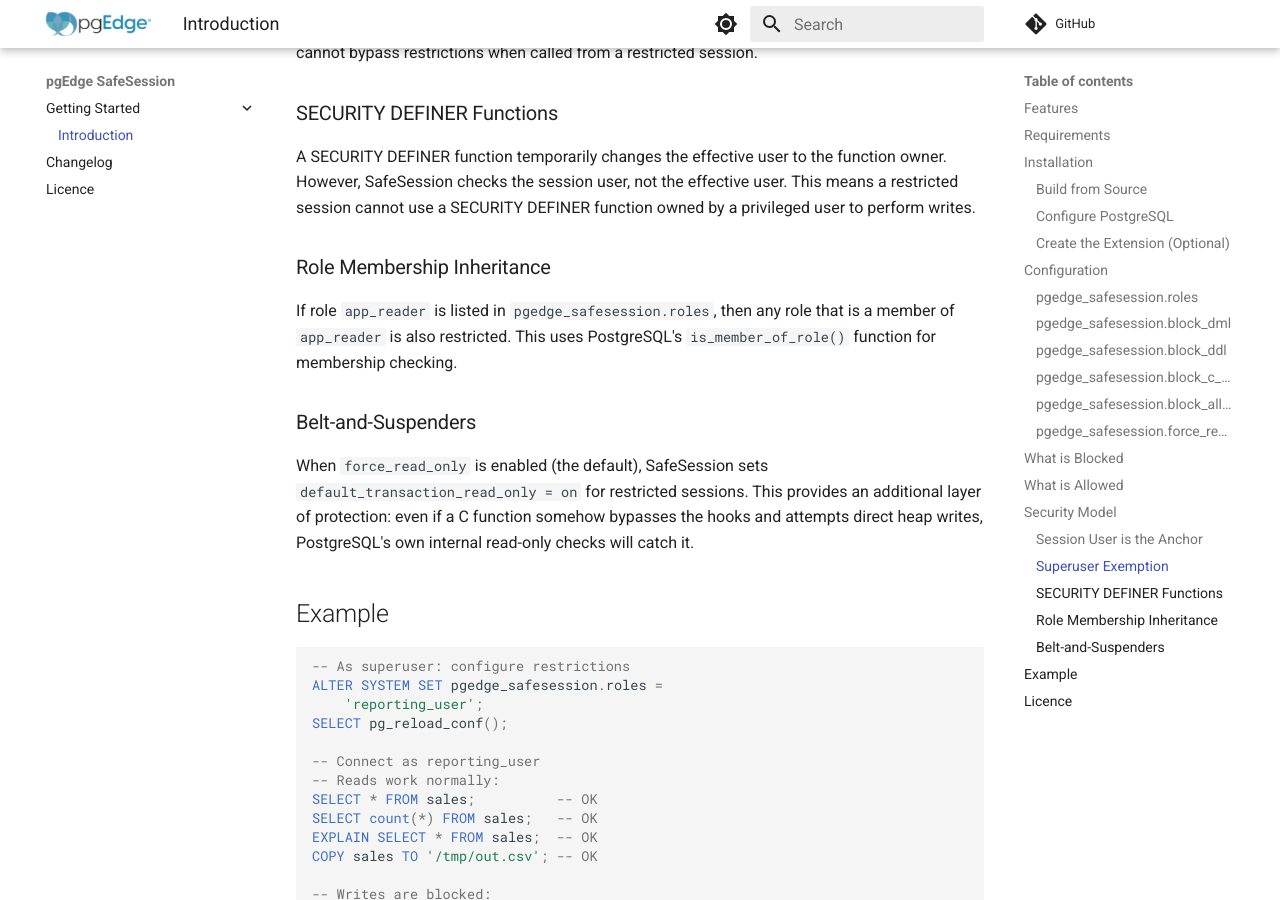
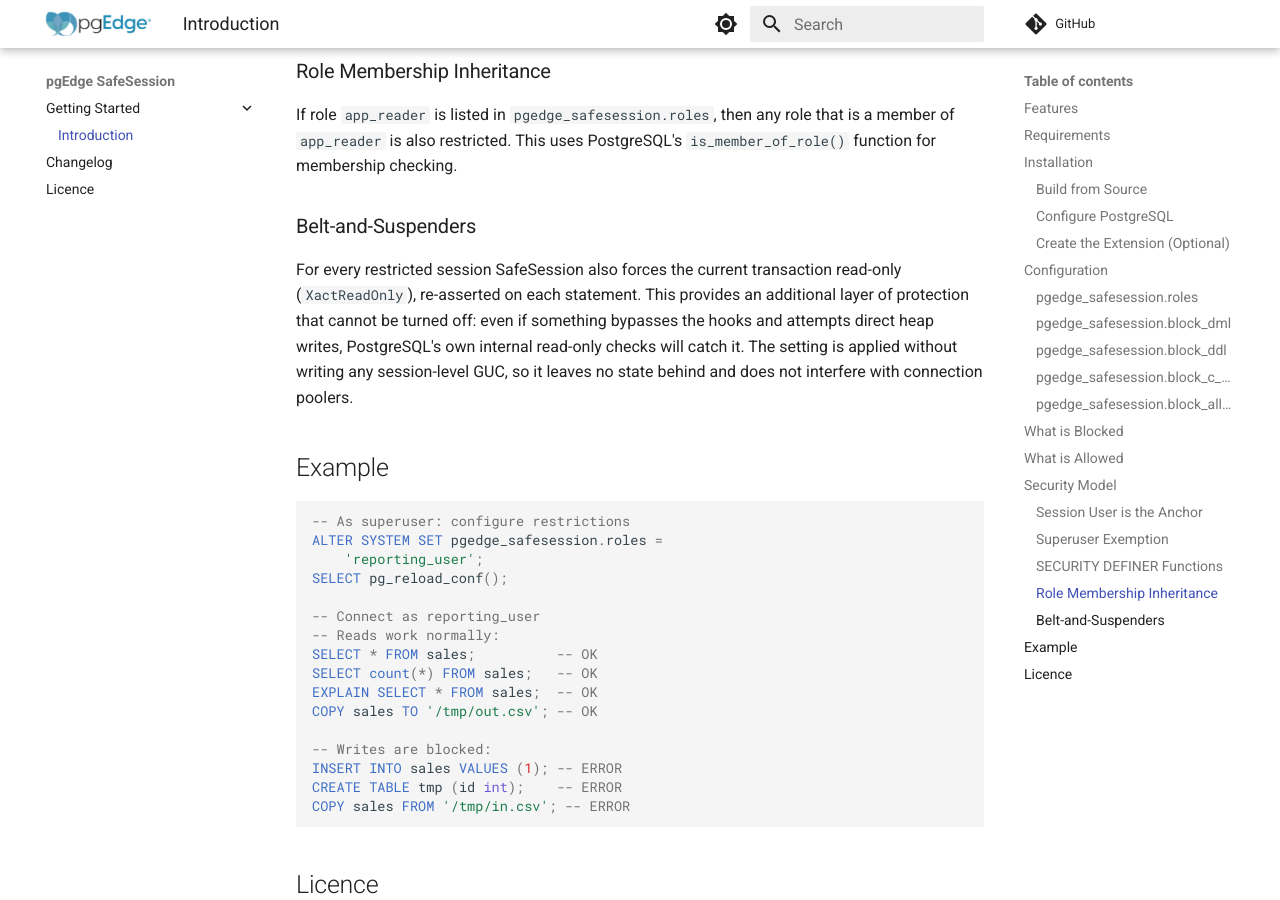
Before and after one commit to pgEdge/pgedge-safesession, an MkDocs documentation site: the page built from docs/index.md, in a window 1280 px wide and 900 px high, scrolled down 4234 px. Built offline with MkDocs 1.6.1 and Material for MkDocs 9.7.7, drawn with Linux system fonts in a browser that asks for light colours; comment, search, counter and statistics services are not loaded; some of the changed text lies outside the part shown.

Commit message:
Make read-only enforcement unconditional; stop writing session GUCs
Enforcement previously depended on force_read_only, and when it was on
manage_read_only_state() wrote default_transaction_read_only at session
scope and tracked it with a static flag. That flag was not transactional,
so it desynced from the GUC after a rollback; the session-level GUC was
left modified, which could leave a session stuck read-only for its
lifetime; and the footprint is why DISCARD ALL and RESET ALL had to be
blocked, breaking connection poolers.

Force the current transaction read-only directly instead: set
XactReadOnly on every executed statement and utility command for a
restricted session, unconditionally, and never touch
default_transaction_read_only. XactReadOnly is transaction-scoped and
reset from the GUC at each transaction start, so re-asserting it per
statement keeps the transaction read-only with no session-level state and
nothing to desync. A session that is not restricted is left alone, so a
user's own BEGIN READ ONLY is not overridden.

This removes the force_read_only GUC (core delegation is now always on;
the block_* checks remain as the layer for what core's read-only checks
do not cover, such as COPY TO PROGRAM, exclusive locks and side-effecting
functions). Because no session GUC is written, DISCARD and RESET ALL are
no longer blocked, and RESET ALL is dropped from the protected-GUC set.

Rework the affected tests: the GUC-toggle test now shows that disabling a
block_* protection falls through to core's read-only transaction check
(the error wording tells the two layers apart) rather than opening a
write path; RESET ALL is expected to succeed; and the CTE and walker
tests no longer touch the removed GUC. Update the documentation to match.

```diff
--- a/docs/index.md
+++ b/docs/index.md
@@ -119,16 +119,6 @@ regardless of volatility. This provides stricter
 protection at the cost of blocking read-only extension
 functions. Only applies when `block_c_functions` is on.
 
-### `pgedge_safesession.force_read_only`
-
-Default: `on`
-
-Sets `default_transaction_read_only = on` and
-`XactReadOnly = true` for restricted sessions as
-belt-and-suspenders protection. This ensures that even if
-something bypasses the hooks, PostgreSQL's own internal
-read-only checks will catch it.
-
 ## What is Blocked
 
 For restricted sessions (with all protections enabled),
@@ -210,12 +200,15 @@ of `app_reader` is also restricted. This uses PostgreSQL's
 
 ### Belt-and-Suspenders
 
-When `force_read_only` is enabled (the default),
-SafeSession sets `default_transaction_read_only = on` for
-restricted sessions. This provides an additional layer of
-protection: even if a C function somehow bypasses the
-hooks and attempts direct heap writes, PostgreSQL's own
-internal read-only checks will catch it.
+For every restricted session SafeSession also forces the
+current transaction read-only (`XactReadOnly`), re-asserted
+on each statement. This provides an additional layer of
+protection that cannot be turned off: even if something
+bypasses the hooks and attempts direct heap writes,
+PostgreSQL's own internal read-only checks will catch it.
+The setting is applied without writing any session-level
+GUC, so it leaves no state behind and does not interfere
+with connection poolers.
 
 ## Example
 
```
Also changed, not shown: docs/changelog.md (+0 -2 lines), 9 other files.
